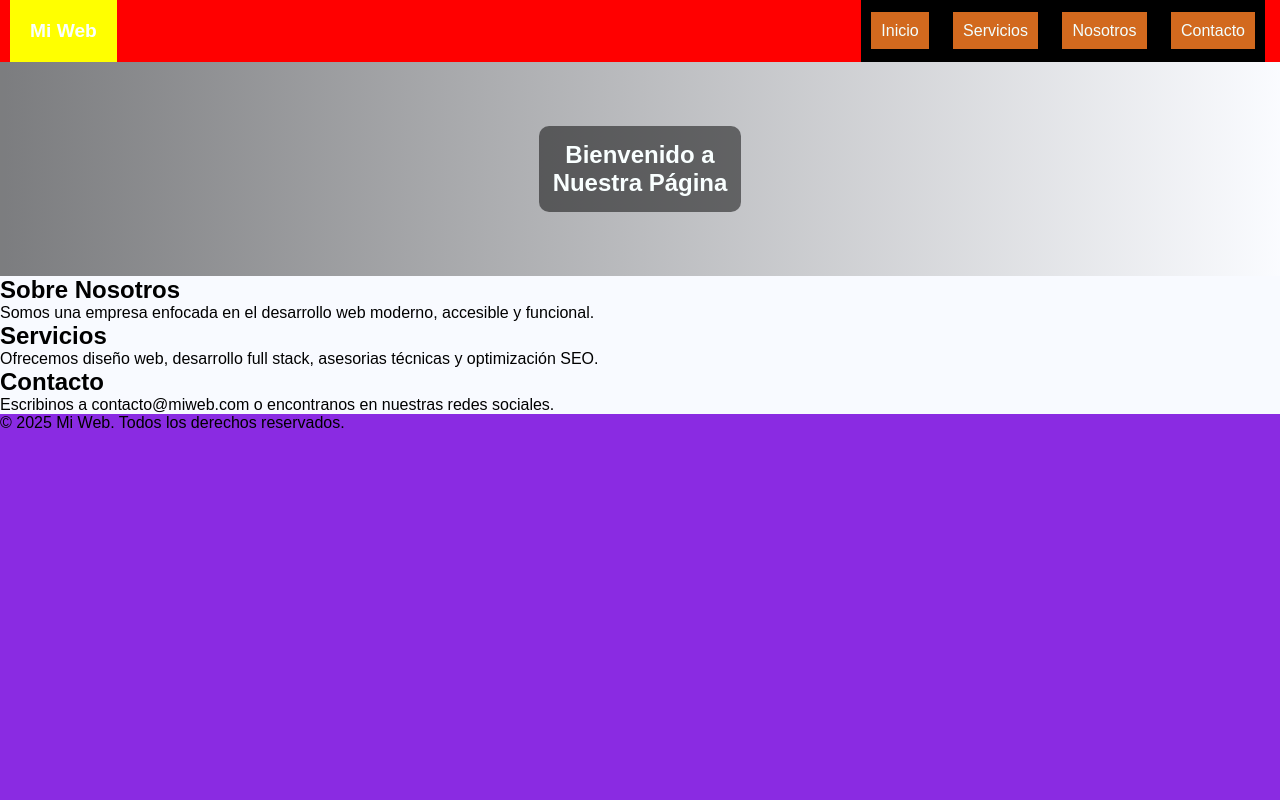
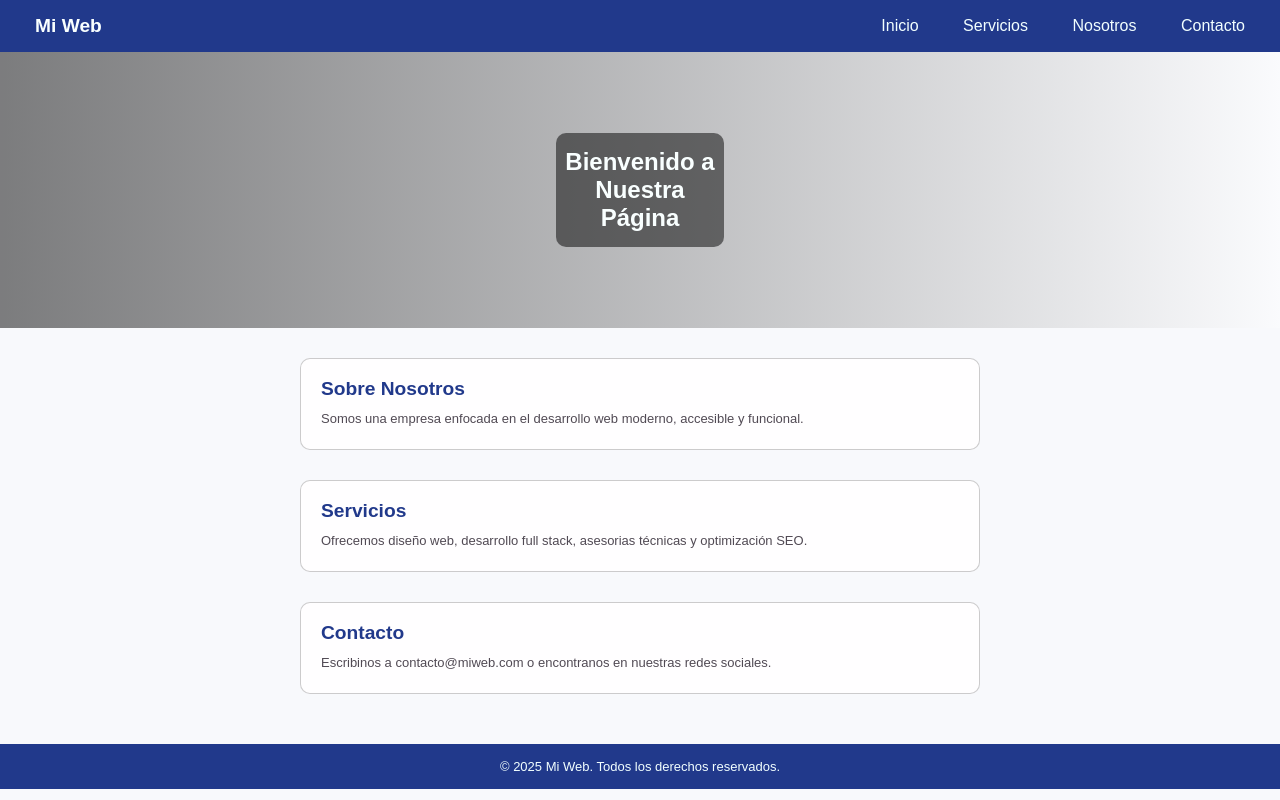
Before and after one commit to MatiasAlejandroRossi/fullstack-practica, a plain HTML site: page index.html in a window 1280 px wide. Drawn offline with Linux system fonts and the light colour scheme.

Commit message:
Realize cambios en el HERO unos ajustes, hice el main y lo termine, al igual que el footer de la pagina y coloque los fondos de color adecuados.

```diff
--- a/css/style.css
+++ b/css/style.css
@@ -4,7 +4,7 @@
 }
 body{
     font-family: Arial, Helvetica, sans-serif;
-    background-color: blueviolet;
+    background-color: #F8F9FC;
 }
 /* HEADER */
 header{
@@ -16,21 +16,17 @@ header{
     justify-content: space-between;
     align-items: center;
     width: 100%; /* o el ancho que necesites */
-    background-color: red;
+    padding: 15px 0px;
 }
 /* H1 INDIVIDUAL */
 .bar_menu > h1{
-    padding: 20px;
-    margin-left: 10px;
+    margin-left: 35px;
     font-size: larger;
     color: #F9FFFF;
-    background-color: yellow;
 }
 /* CONTENEDOR DE A */
 .bar_menu > span{
-    padding: 22px 0px;
     margin-right: 15px;
-    background-color: black;
 }
 /* A INDIVIDUALES */
 span > a{
@@ -39,18 +35,15 @@ span > a{
     color: #F2FFFF;
     padding: 10px 10px 10px 10px;
     margin: 0px 10px;
-    background-color: chocolate;
 }
 /* MAIN */
-main{
-    background-color: #F8FAFF;
-}
+/* main{} */
 /* HERO */
 .hero{
 background-image: linear-gradient(to right, rgba(0, 0, 0, 0.5), rgba(255, 255, 255, 0.3)),  url(../img/codigo.jpg);
     background-size: 100%;
     background-position: center;
-    padding: 5%;
+    padding: 81px;
 }
 /* H2 del HERO */
 .hero h2{
@@ -61,3 +54,33 @@ background-image: linear-gradient(to right, rgba(0, 0, 0, 0.5), rgba(255, 255, 2
     border-radius: 10px;
     background-color: rgba(0, 0, 0, 0.5);
 }
+/* CASILLAS DE INFORMACION... */
+.informacion{
+    background-color: #FFFEFF;
+    padding: 15px 0px 15px 20px;
+    margin: 30px 300px 30px 300px;
+    border-style: solid;
+    border-radius: 10px;
+    border-color: rgba(0, 0, 0, 0.2);
+    border-width: 1px;
+    line-height: 30px;
+}
+.informacion > h2{
+    font-size: larger;
+    color: #21398B;
+}
+.informacion > p{
+    font-size: small;
+    color: #514A54;
+}
+/* FOOTER */
+footer{
+    background-color: #21398B;
+    text-align: center;
+    padding: 15px 0px;
+    margin-top: 50px;
+}
+footer > p{
+    font-size: small;
+    color: #F2FFFF;
+}
--- a/index.html
+++ b/index.html
@@ -33,17 +33,17 @@
    <h2>Bienvenido a Nuestra Página</h2>
   </section>
   <!-- SECTION 2 -->
-  <section>
+  <section class="informacion">
     <h2>Sobre Nosotros</h2>
     <p>Somos una empresa enfocada en el desarrollo web moderno, accesible y funcional.</p>
   </section>
   <!-- SECTION 3 -->
-  <section>
+  <section class="informacion">
     <h2>Servicios</h2>
     <p>Ofrecemos diseño web, desarrollo full stack, asesorias técnicas y optimización SEO.</p>
   </section>
   <!-- SECTION 4 -->
-  <section>
+  <section class="informacion">
     <h2>Contacto</h2>
     <p>Escribinos a contacto@miweb.com o encontranos en nuestras redes sociales.</p>
   </section>
```
Lines whose indentation alone changed are shown as unchanged.
